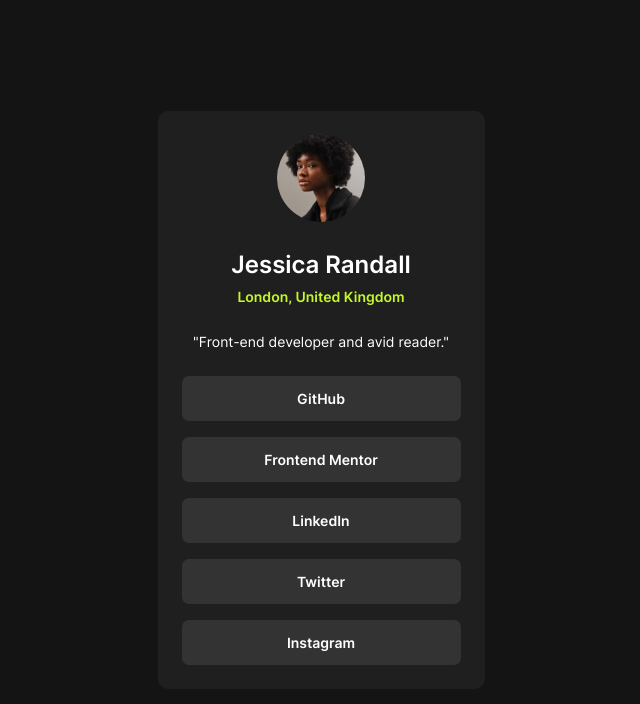
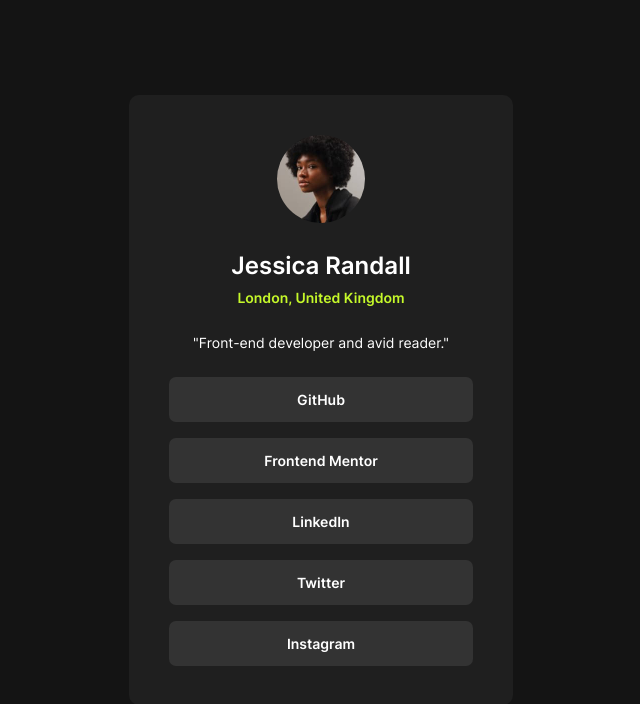
Before and after one commit to snguyen56/social-links-profile-tailwind, a React (Vite) app: page / in a window 1280 px wide. Shown: the top 704 px of the page, without its empty margins (319-959 px from the left). Built offline with nearby package versions, Linux system fonts and the light colour scheme.

Commit message:
finish desktop design

```diff
--- a/src/App.tsx
+++ b/src/App.tsx
@@ -3,7 +3,7 @@
 function App() {
   return (
     <main className="grid place-items-center h-screen w-screen bg-off-black text-white">
-      <div className="bg-dark-grey w-[327px] h-[578px] rounded-[10px] flex flex-col items-center pt-[23px] px-[24px]">
+      <div className="bg-dark-grey w-[327px] h-[578px] sm:w-[384px] sm:h-[610px] rounded-[10px] flex flex-col items-center pt-[23px] px-[24px] sm:pt-[40px] sm:px-[40px]">
         <img
           className="rounded-full size-[88px]"
           src={avatarImg}
```
